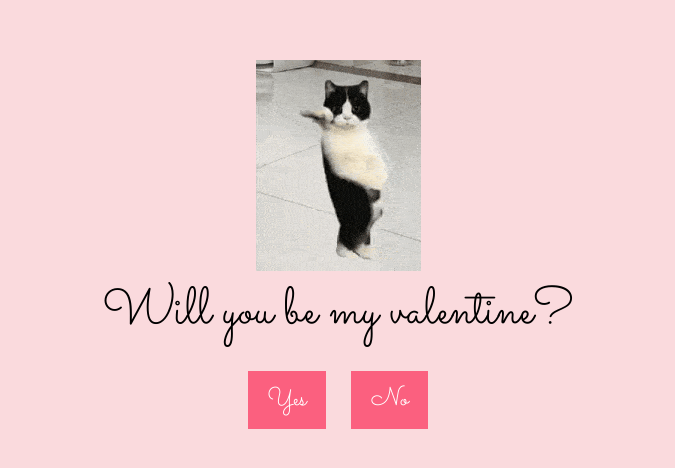
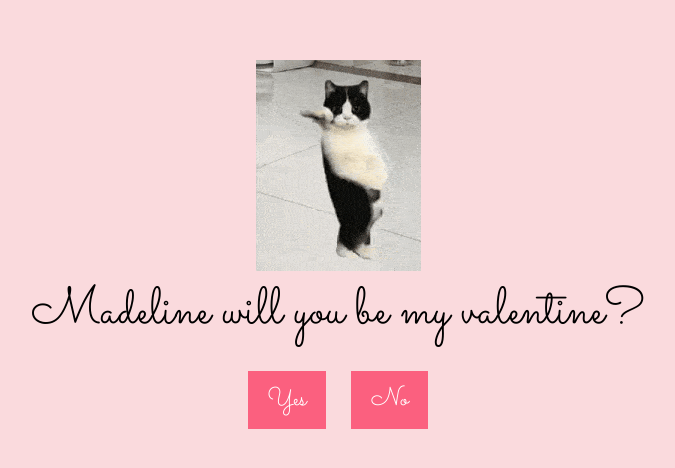
Before and after one commit to menyshi/Madeline-valentines-day, a plain HTML site: page index.html in a window 1280 px wide. Shown: the part 156-624 px from the top of the page, without its empty margins (302-977 px from the left). Drawn offline with Linux system fonts and the light colour scheme.

Commit message:
Update index.html

```diff
--- a/index.html
+++ b/index.html
@@ -11,7 +11,7 @@
     <div id="container">
         <div id="image-container"></div> <!-- Container for displaying images -->
         <div id="text-container">
-            <div id="question">Will you be my valentine?</div> <!-- Question -->
+            <div id="question">Madeline will you be my valentine?</div> <!-- Question -->
             <div id="options">
                 <button id="yes-button" onclick="selectOption('yes')">Yes</button> <!-- Yes button -->
                 <button id="no-button" onclick="selectOption('no')">No</button> <!-- No button -->
```
